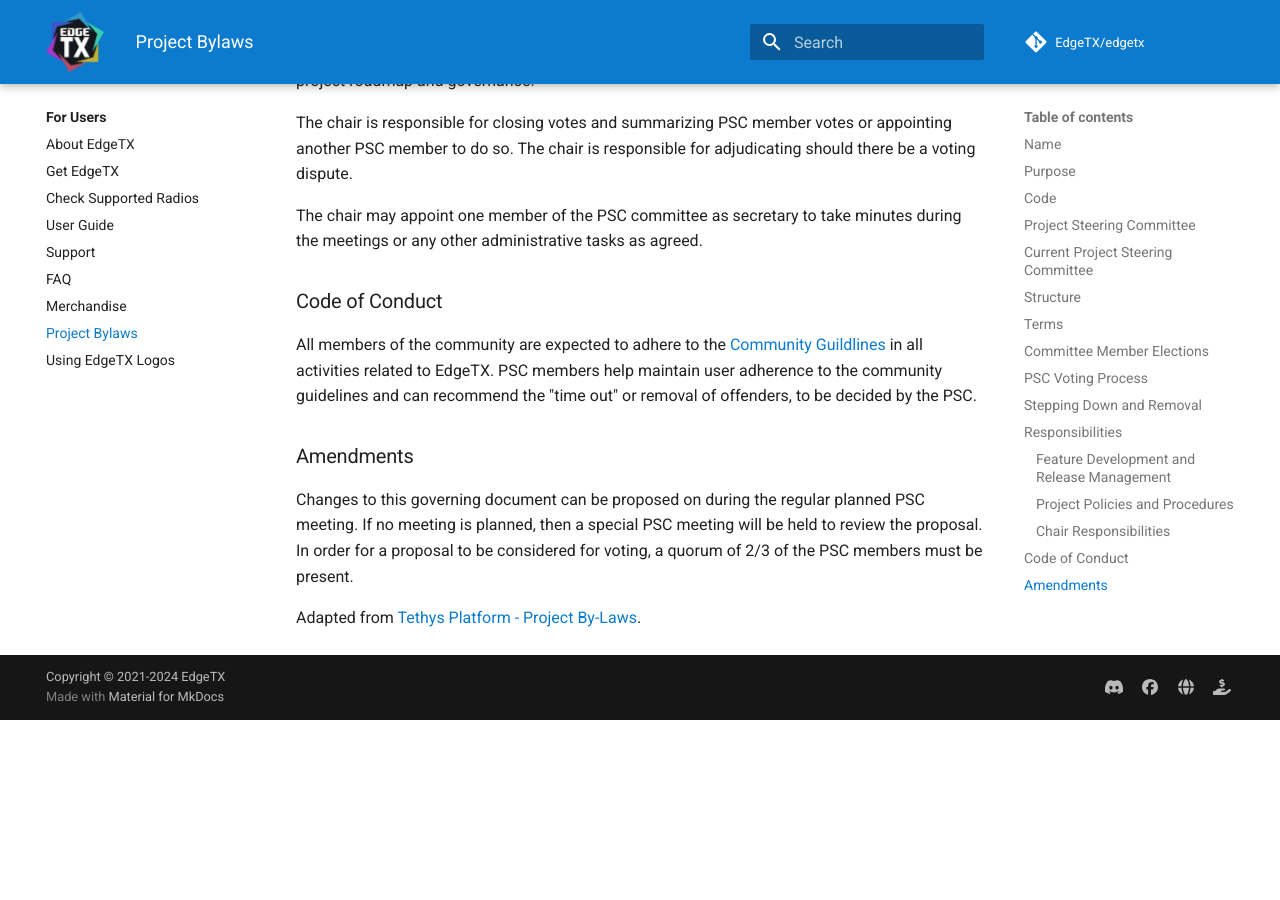
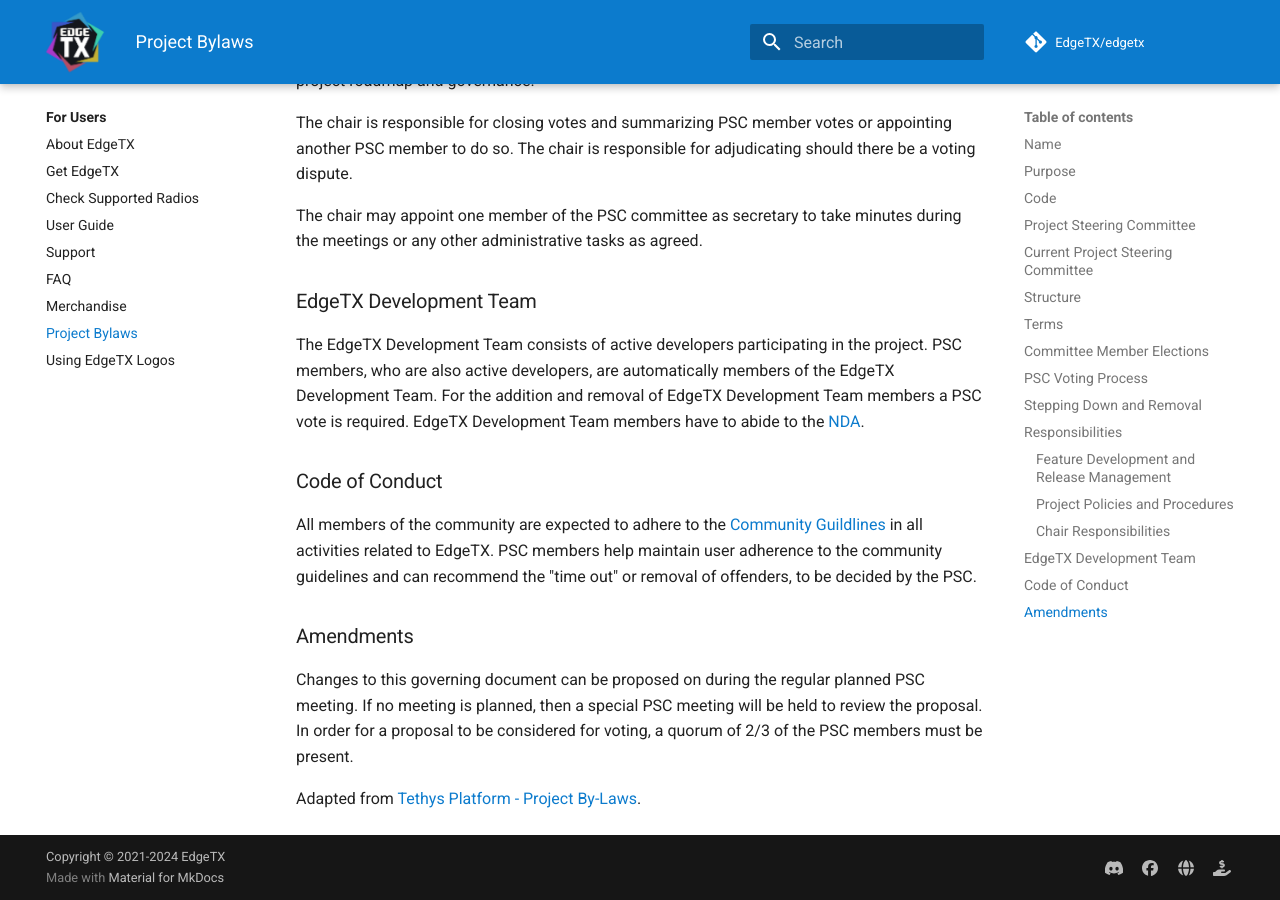
Before and after one commit to EdgeTX/edgetx.github.io, an MkDocs documentation site: the page built from docs/bylaws.md, in a window 1280 px wide and 900 px high, scrolled down 3427 px. Built offline with MkDocs 1.6.1 and Material for MkDocs 9.7.7, drawn with Linux system fonts in a browser that asks for light colours; comment, search, counter and statistics services are not loaded; before the commit the page ends 4147 px from its top, so only the background shows below that.

Commit message:
chore: Update bylaws.md add EdgeTX Development Team

```diff
--- a/docs/bylaws.md
+++ b/docs/bylaws.md
@@ -89,6 +89,11 @@
 
 The chair may appoint one member of the PSC committee as secretary to take minutes during the meetings or any other administrative tasks as agreed.
 
+### EdgeTX Development Team
+
+The EdgeTX Development Team consists of active developers participating in the project. PSC members, who are also active developers, are automatically members of the EdgeTX Development Team. For the addition and removal of EdgeTX Development Team members a PSC vote is required.
+EdgeTX Development Team members have to abide to the [NDA](https://edgetx.org/nda/).
+
 ### Code of Conduct
 
 All members of the community are expected to adhere to the  [Community Guildlines](https://github.com/EdgeTX/edgetx.github.io/wiki/Community-Guidlines) in all activities related to EdgeTX. PSC members help maintain user adherence to the community guidelines and can recommend the "time out" or removal of offenders, to be decided by the PSC.
```
